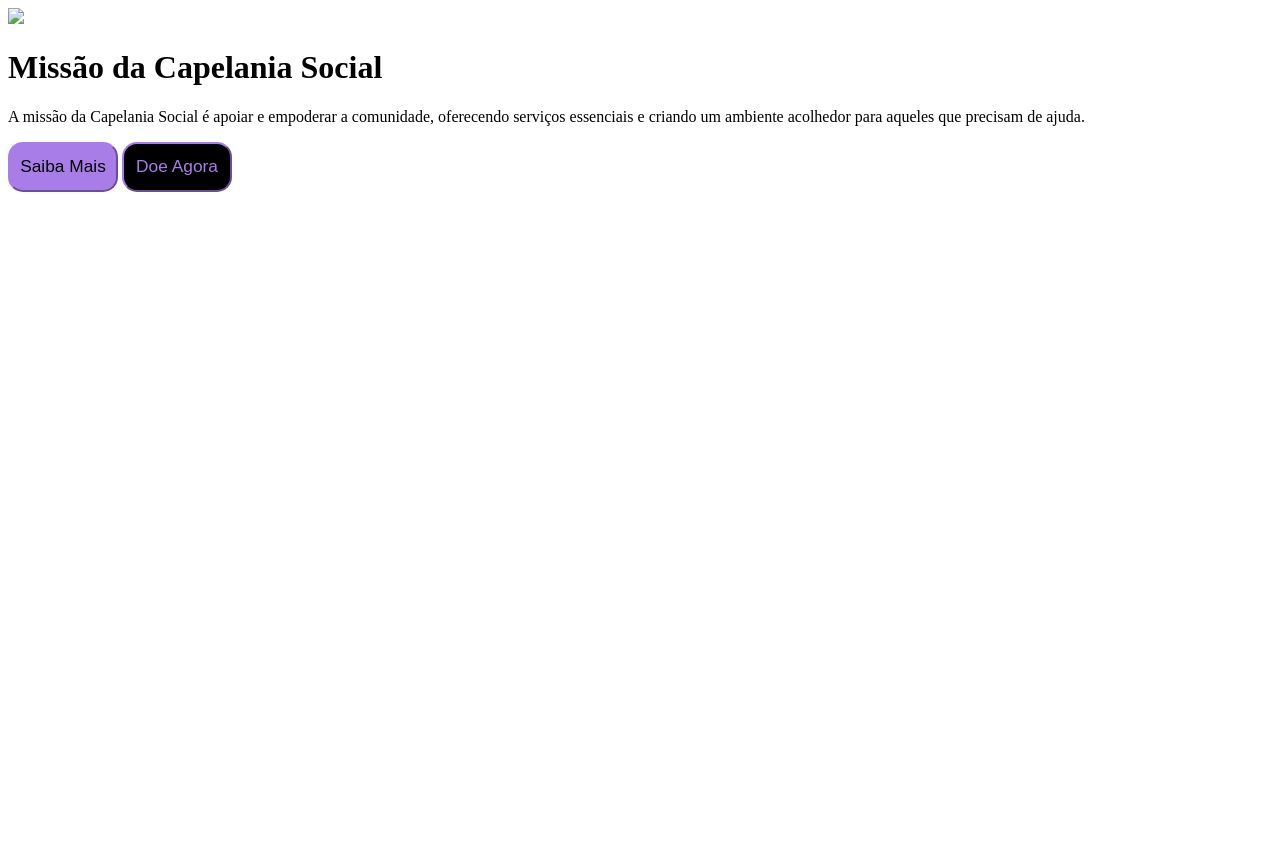
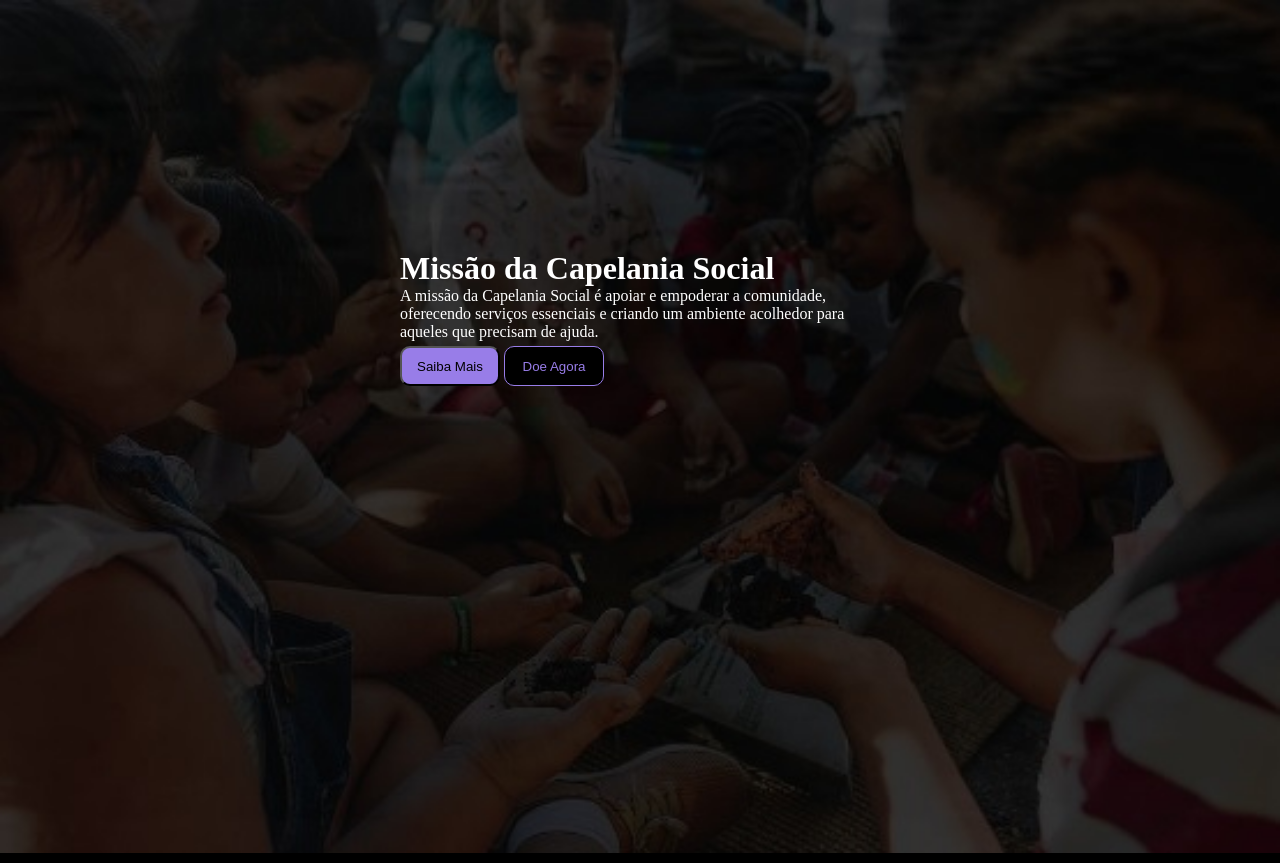
Before and after one commit to marcosroquez/extensaoub, a plain HTML site: page index.html in a window 1280 px wide. Before the commit the page ends 800 px from the top, so only its background shows below. Drawn offline with Linux system fonts and the light colour scheme.

Commit message:
atualização

```diff
--- a/css/style.css
+++ b/css/style.css
@@ -1,25 +1,37 @@
-.container {
-    position: relative;
-    text-align: center;
+/*=========Marcos Sampaio=========*/
+*{
+  margin: 0;
+  padding: 0;
   color: white;
 }
-  .texto-sobre-imagem {
+#img1{
+  width: 100%;
   position: absolute;
-    top: 50%;
-    left: 50%;
-    transform: translate(-50%, -50%);
 }
-  body div button{
-    font-size: 13pt;
-    width: 110px;
-    height: 50px;
-    border-radius: 15px;
-    border-color: rgb(168, 125, 232);
+div img{
+  border-bottom: 10px solid black;
+}
+#texto1{
+  width: 480px;
+  height: 150px;
+  position: relative;
+  margin-left: auto;
+  margin-right: auto;
+  top: 250px;
+}
+div button{
+  width: 100px;
+  height: 40px;
+  border-radius: 10px;
+  margin-top: 5px;
 }
 #btn1{
-    background-color: rgb(168, 125, 232);
+  background-color: rgb(152,125,232);
+  color: black;
 }
 #btn2{
-    color: rgb(168, 125, 232);
   background-color: black;
+  color: rgb(152,125,232);
+  border: 1pt solid rgb(152,125,232);
 }
+/*=========Marcos Sampaio=========*/
```
Also changed, not shown: imagem/Comunidade.jpg (deleted), imagem/img1.jpg (added), imagem/img2.jpg (added), imagem/img3.jpg (added), imagem/img4.jpg (added), imagem/img5.jpg (added), imagem/img6.jpg (added), imagem/img7.jpg (added), imagem/img8.jpg (added), imagem/primeira.jpg (deleted), imagem/quarta.jpg (deleted), imagem/quarta_roxa.jpg (deleted). Lines whose indentation alone changed are shown as unchanged.
